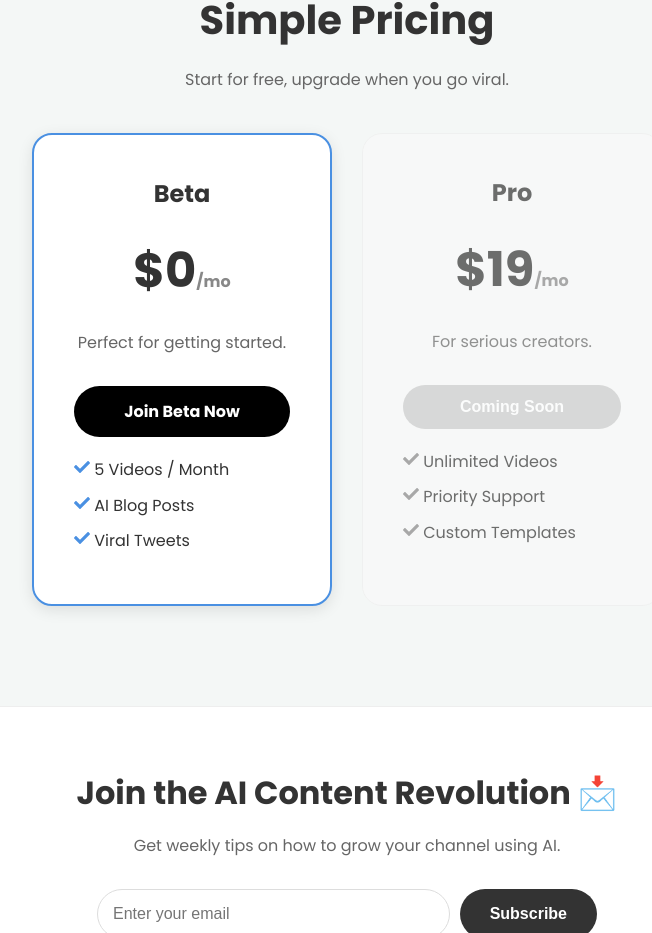
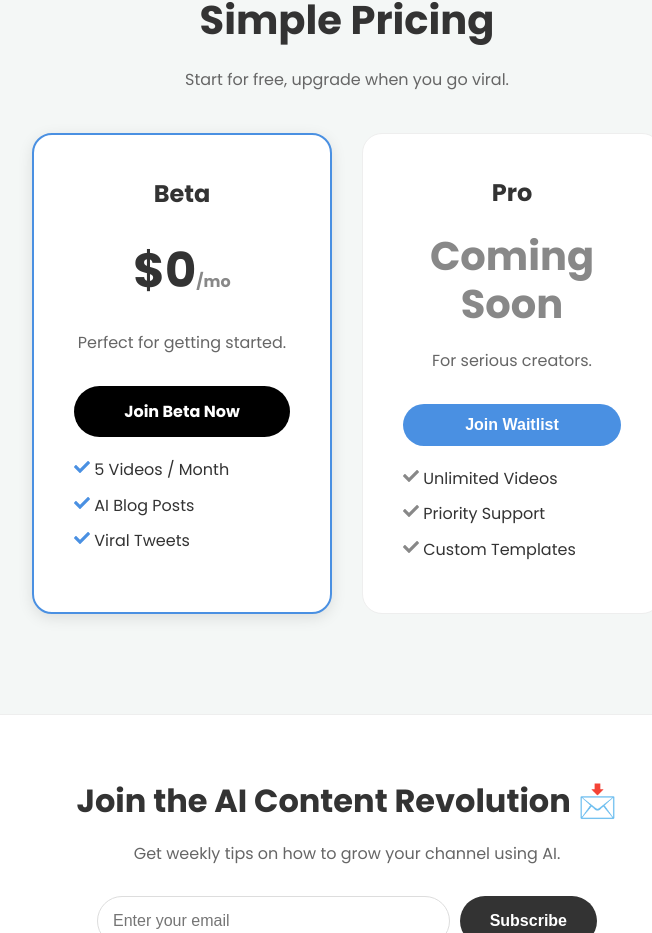
Before and after one commit to digitaltoolshub29/echosuite, a React (Vite) app in the folder frontend/: page / in a window 1280 px wide. Shown: the part 1979-2912 px from the top of the page, without its empty margins (293-945 px from the left). Built offline with nearby package versions, Linux system fonts and the light colour scheme.

Commit message:
feat: Update pricing section to waitlist

```diff
--- a/frontend/src/pages/Home.jsx
+++ b/frontend/src/pages/Home.jsx
@@ -82,7 +82,7 @@ function Home() {
         </div>
       </section>
 
-      {/* Pricing Section (Updated to $19) */}
+      {/* Pricing Section */}
       <section style={{ padding: '40px 0', marginBottom: '60px', textAlign: 'center' }}>
         <h2 style={{ fontSize: '2.5rem', marginBottom: '15px', color: '#333' }}>Simple Pricing</h2>
         <p style={{ color: '#666', marginBottom: '40px' }}>Start for free, upgrade when you go viral.</p>
@@ -102,12 +102,26 @@ function Home() {
             </ul>
           </div>
 
-          {/* Pro Plan ($19) */}
-          <div style={{ backgroundColor: '#f9f9f9', padding: '40px', borderRadius: '20px', width: '300px', border: '1px solid #eee', opacity: '0.7' }}>
+          {/* Pro Plan (Waitlist) - THIS IS THE MODIFIED PART */}
+          <div style={{ backgroundColor: '#fff', padding: '40px', borderRadius: '20px', width: '300px', border: '1px solid #eee' }}>
             <h3 style={{ fontSize: '1.5rem', marginBottom: '10px' }}>Pro</h3>
-            <h1 style={{ fontSize: '3rem', margin: '20px 0', color: '#333' }}>$19<span style={{ fontSize: '1rem', color: '#888' }}>/mo</span></h1>
+
+            {/* PRICE CHANGED TO TEXT */}
+            <h1 style={{ fontSize: '2.5rem', margin: '20px 0', color: '#888', lineHeight: '1.2' }}>
+                Coming<br />Soon
+            </h1>
+
             <p style={{ color: '#666', marginBottom: '30px' }}>For serious creators.</p>
-            <button disabled className='btn' style={{ marginBottom: '20px', borderRadius: '50px', backgroundColor: '#ccc', cursor: 'not-allowed', width: '100%' }}>Coming Soon</button>
+
+            {/* BUTTON CHANGED */}
+            <button
+              className='btn'
+              style={{ marginBottom: '20px', borderRadius: '50px', width: '100%', backgroundColor: '#4a90e2', color: 'white', border: 'none' }}
+              onClick={() => toast.info('You will be notified when Pro is available!')}
+            >
+              Join Waitlist
+            </button>
+
             <ul style={{ textAlign: 'left', listStyle: 'none', padding: 0 }}>
               <li style={{ marginBottom: '10px' }}><FaCheck color='#888' /> Unlimited Videos</li>
               <li style={{ marginBottom: '10px' }}><FaCheck color='#888' /> Priority Support</li>
```
